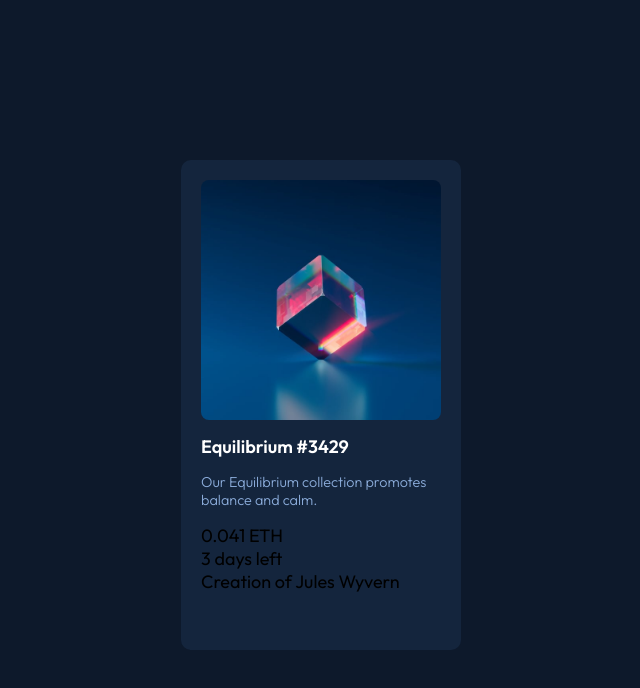
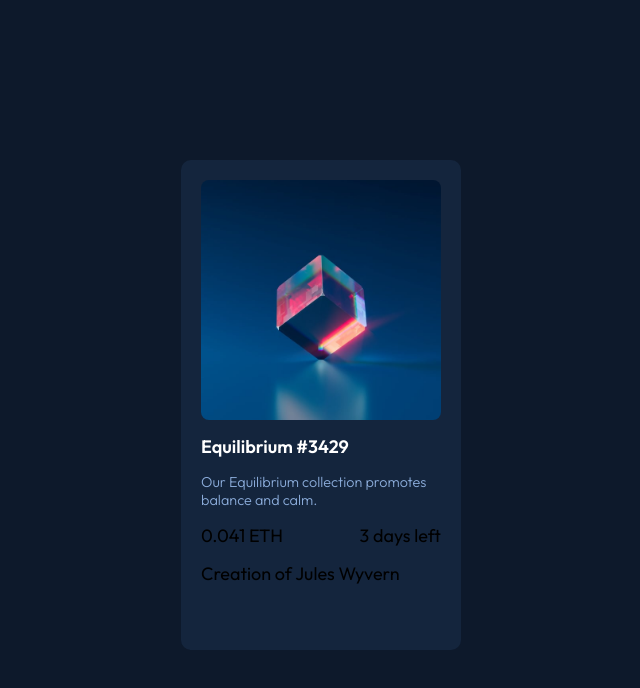
Before and after one commit to NehalDhuri/nft-card, a plain HTML site: page index.html in a window 1280 px wide. Shown: the whole page, without its empty margins (319-959 px from the left). Drawn offline with Linux system fonts and the light colour scheme.

Commit message:
add flex class

```diff
--- a/index.html
+++ b/index.html
@@ -18,9 +18,10 @@
     <div class="title"> Equilibrium #3429 </div>
 
     <div class="subTitle"> Our Equilibrium collection promotes balance and calm. </div>
-
-    <div class="ethValue">0.041 ETH</div>
-    <div class="days"> 3 days left </div>
+    <div class="flex">
+      <div class="ethValue">0.041 ETH</div>
+      <div class="days"> 3 days left </div>
+    </div>
 
     Creation of Jules Wyvern
   </div>
--- a/style.css
+++ b/style.css
@@ -37,3 +37,9 @@ body{
     font-weight: 300;
 
 }
+
+.flex{
+    display: flex;
+    justify-content: space-between;
+    margin: 15px 0px;
+}
```
